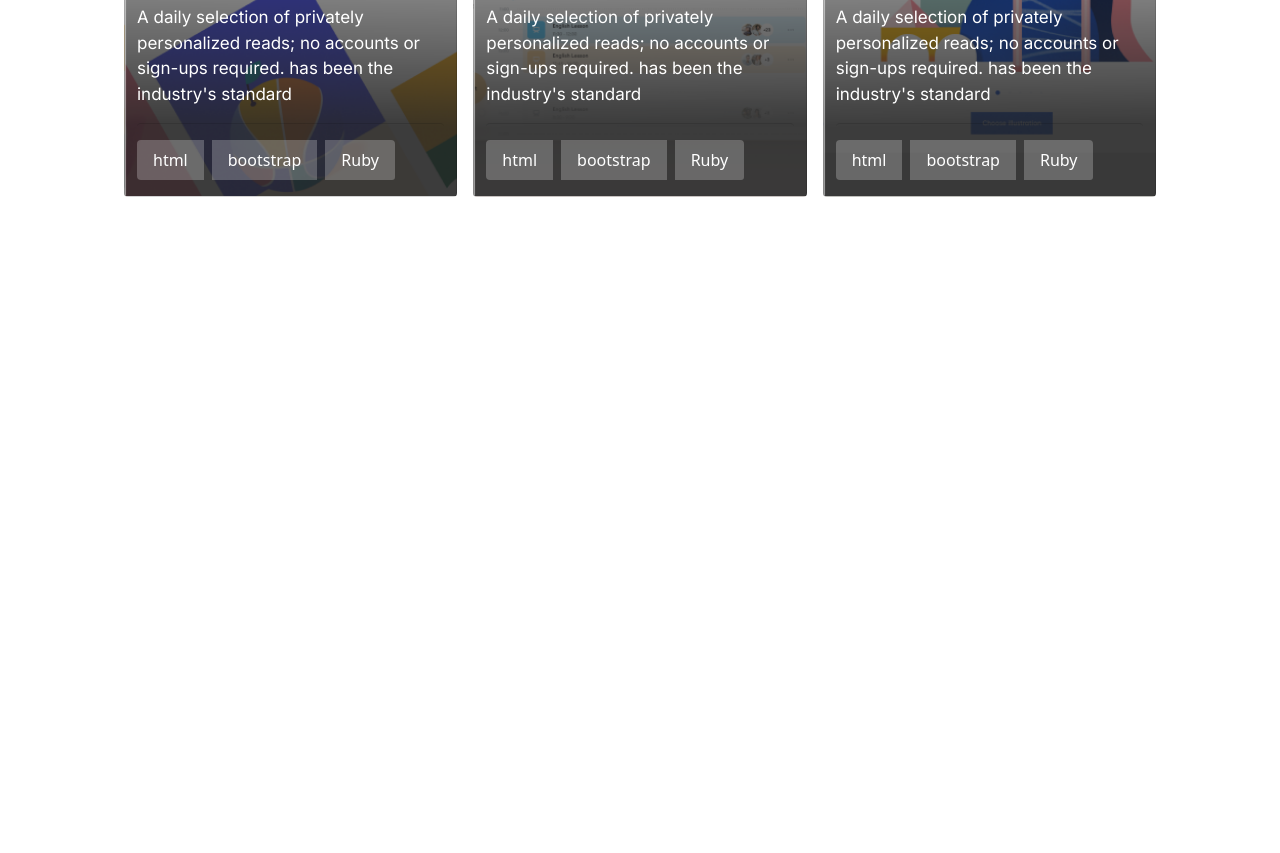
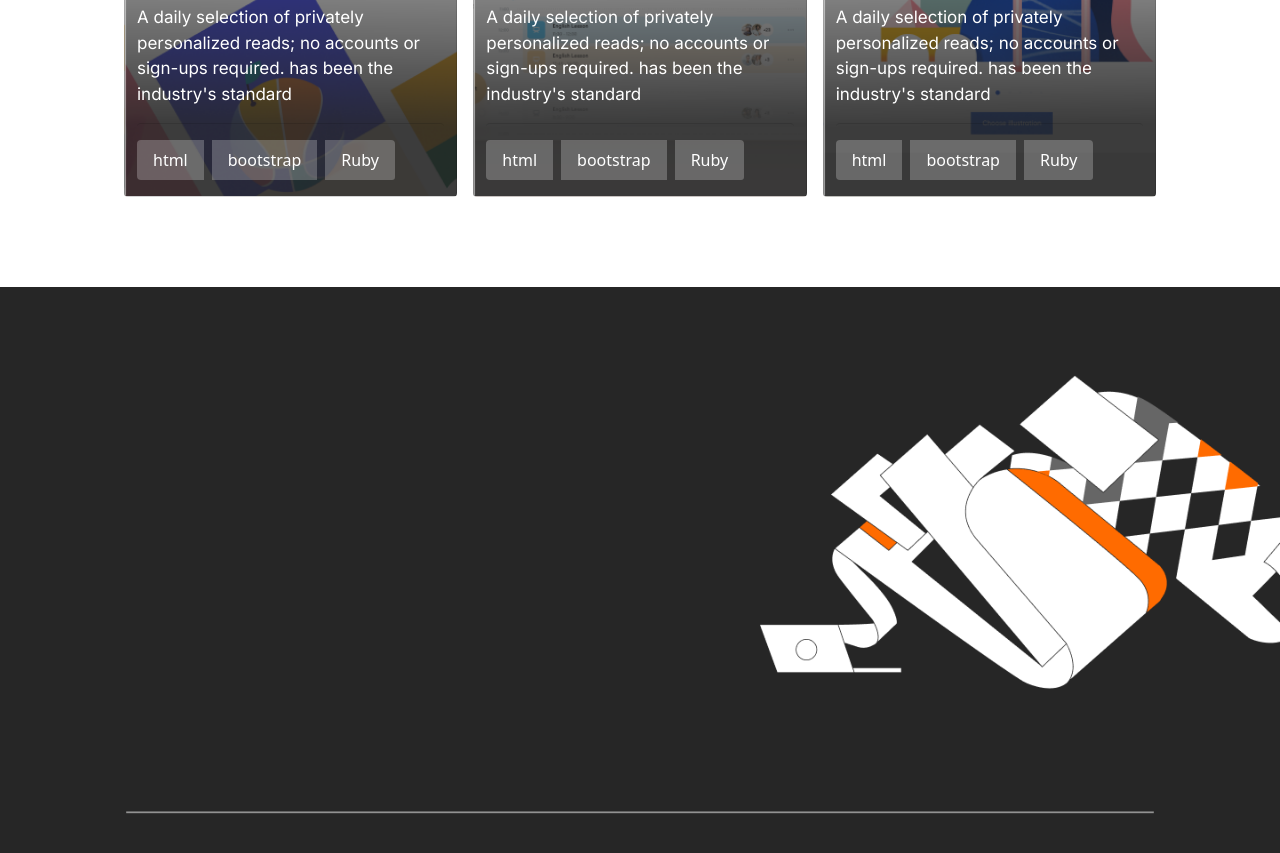
Before and after one commit to sntgopl/Bootstrap-Figma-Template, a website: page index.html in a window 1280 px wide. Shown: the part 2435-3288 px from the top of the page. Before the commit the page ends 2722 px from the top, so only its background shows below. Drawn offline with nearby package versions, Linux system fonts and the light colour scheme.

Commit message:
Add backgroun about me

```diff
--- a/index.html
+++ b/index.html
@@ -121,5 +121,13 @@
                 </div>
             </div>
         </section>
+        <div class="bg-image" style="background-image: url('images/aboutme.png'); height: 100vh; width: 100vw; background-size: cover;">
+            <!-- <div class="row">
+
+            </div>
+            <div class="row">
+
+            </div> -->
+        </div>
     </body>
 </html>
```
Also changed, not shown: images/aboutme.png (added), 1 other file.
